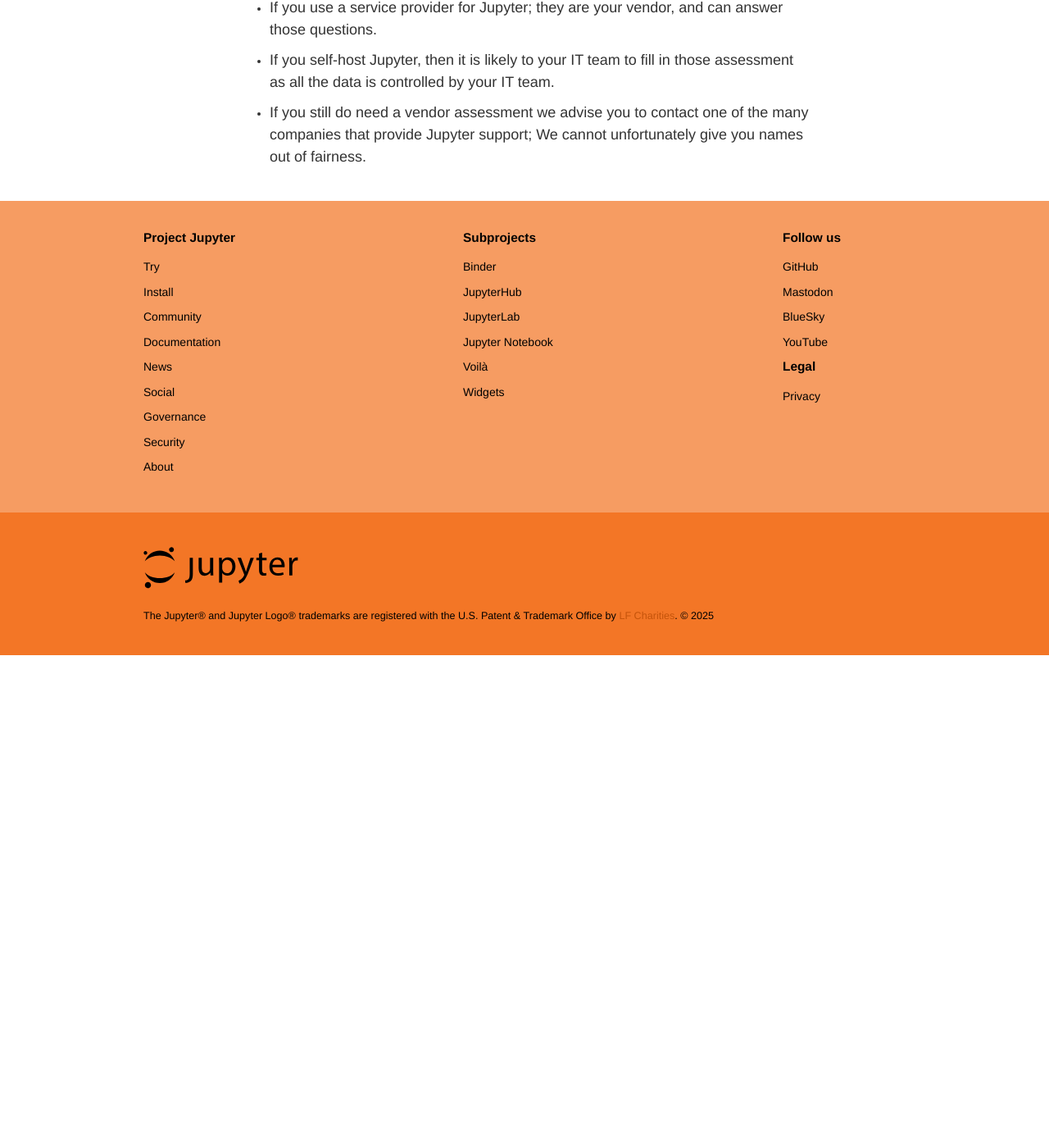
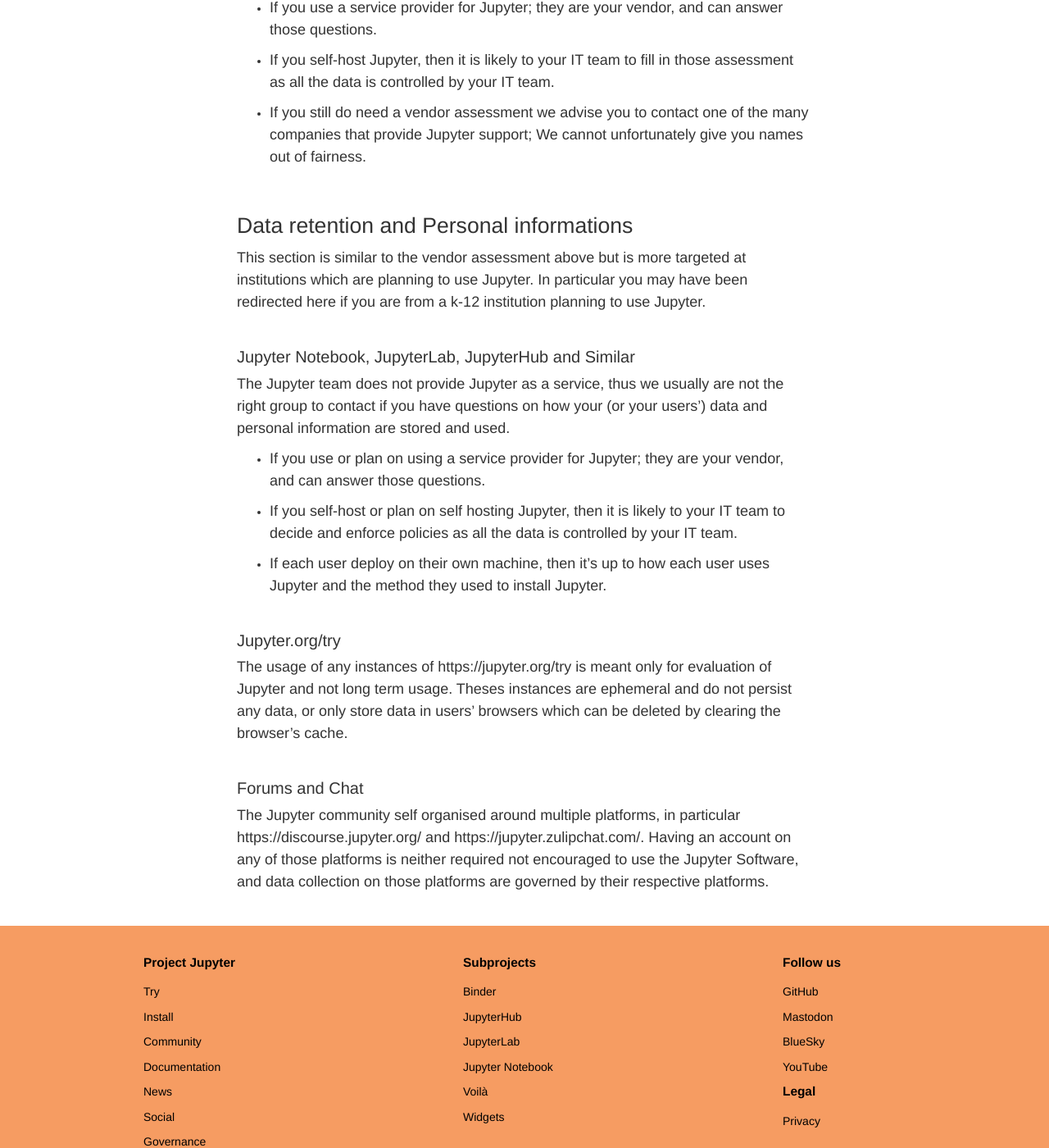
Before and after one commit to jupyter/jupyter.github.io, a Jekyll site: the page built from security.md, in a window 1280 px wide and 1400 px high, scrolled down 2219 px. Shown: the whole window at 82% size. Built offline with Jekyll 4.4.1, drawn with Linux system fonts in a browser that asks for light colours; comment, search, counter and statistics services are not loaded; before the commit the page ends 3018 px from its top, so only the background shows below that.

Commit message:
Data retention information
This is in particular for k-12 schools requests on the the security mailing list.

```diff
--- a/security.md
+++ b/security.md
@@ -88,3 +88,41 @@
  - If you still do need a vendor assessment we advise you to contact one of the
    many companies that provide Jupyter support; We cannot unfortunately give you
    names out of fairness.
+
+## Data retention and Personal informations
+
+This section is similar to the vendor assessment above but is more targeted at
+institutions which are planning to use Jupyter. In particular you may have been
+redirected here if you are from a k-12 institution planning to use Jupyter.
+
+### Jupyter Notebook, JupyterLab, JupyterHub and Similar
+
+The Jupyter team does not provide Jupyter as a service, thus we usually are not
+the right group to contact if you have questions on how your (or your users')
+data and personal information are stored and used.
+
+ - If you use or plan on using a service provider for Jupyter; they are your
+   vendor, and can answer those questions.
+
+ - If you self-host or plan on self hosting Jupyter, then it is likely to your
+   IT team to decide and enforce policies as all the data is controlled by your
+   IT team.
+
+ - If each user deploy on their own machine, then it's up to how each user uses
+   Jupyter and the method they used to install Jupyter.
+
+### Jupyter.org/try
+
+The usage of any instances of https://jupyter.org/try is meant only for evaluation of
+Jupyter and not long term usage. Theses instances are ephemeral and do not
+persist any data, or only store data in users' browsers which can be deleted by
+clearing the browser's cache.
+
+
+### Forums and Chat
+
+The Jupyter community self organised around multiple platforms, in particular
+https://discourse.jupyter.org/ and https://jupyter.zulipchat.com/. Having an
+account on any of those platforms is neither required not encouraged to use the
+Jupyter Software, and data collection on those platforms are governed by their
+respective platforms.
```
